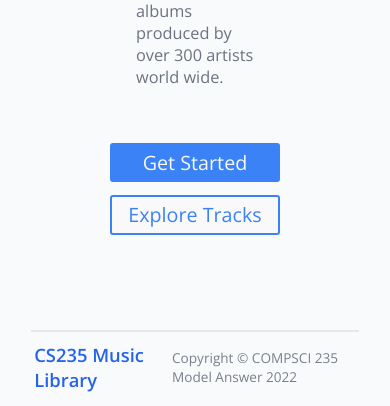
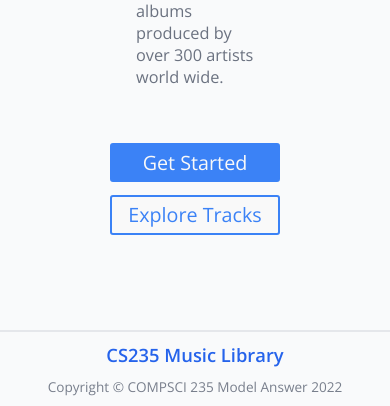
Before and after one commit to yunwi5/music-library, a Flask app: page / in a window 390 px wide. Shown: the part 926-1332 px from the top of the page. Run offline with Flask 2, Linux system fonts and the light colour scheme; parts of the project's set-up code (start-up, migrations or seed data) failed here and were passed over.

Commit message:
Make footer mobile responsive

```diff
--- a/music/static/css/footer.css
+++ b/music/static/css/footer.css
@@ -9,6 +9,21 @@
     padding: 0.75rem 3px;
 }
 
+/* Footer stretches the full height in the mobile <= 900px */
+@media only screen and (max-width: 900px) {
+    #footer {
+        margin: 0 !important;
+    }
+}
+
+/* Footer switches to column layout for mobile <= 600px */
+@media only screen and (max-width: 600px) {
+    #footer {
+        gap: 0.75rem;
+        flex-direction: column;
+    }
+}
+
 #footer .heading-2 {
     font-size: 1.35rem;
 }
@@ -16,4 +31,5 @@
 #footer .footer__content {
     color: var(--color-gray-6);
     opacity: 0.9;
+    text-align: center;
 }
```
